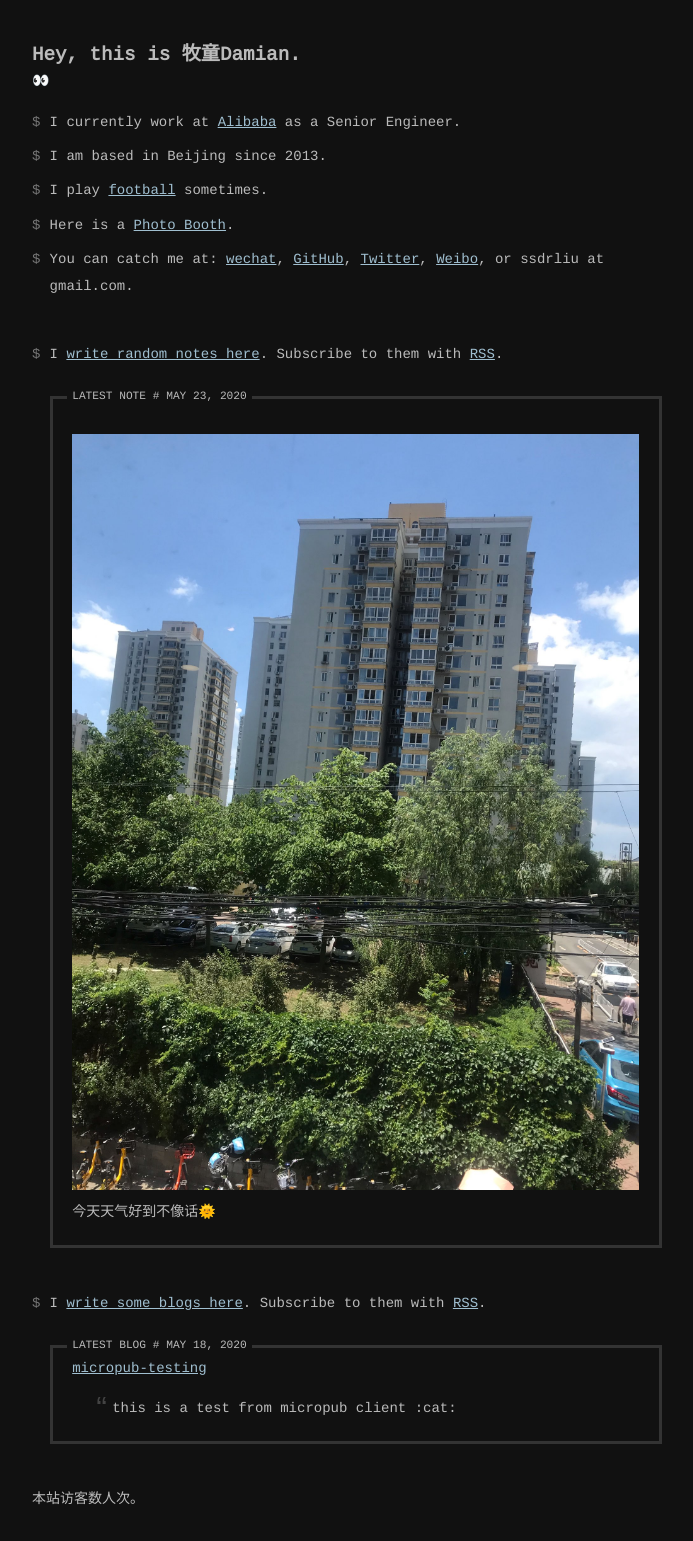
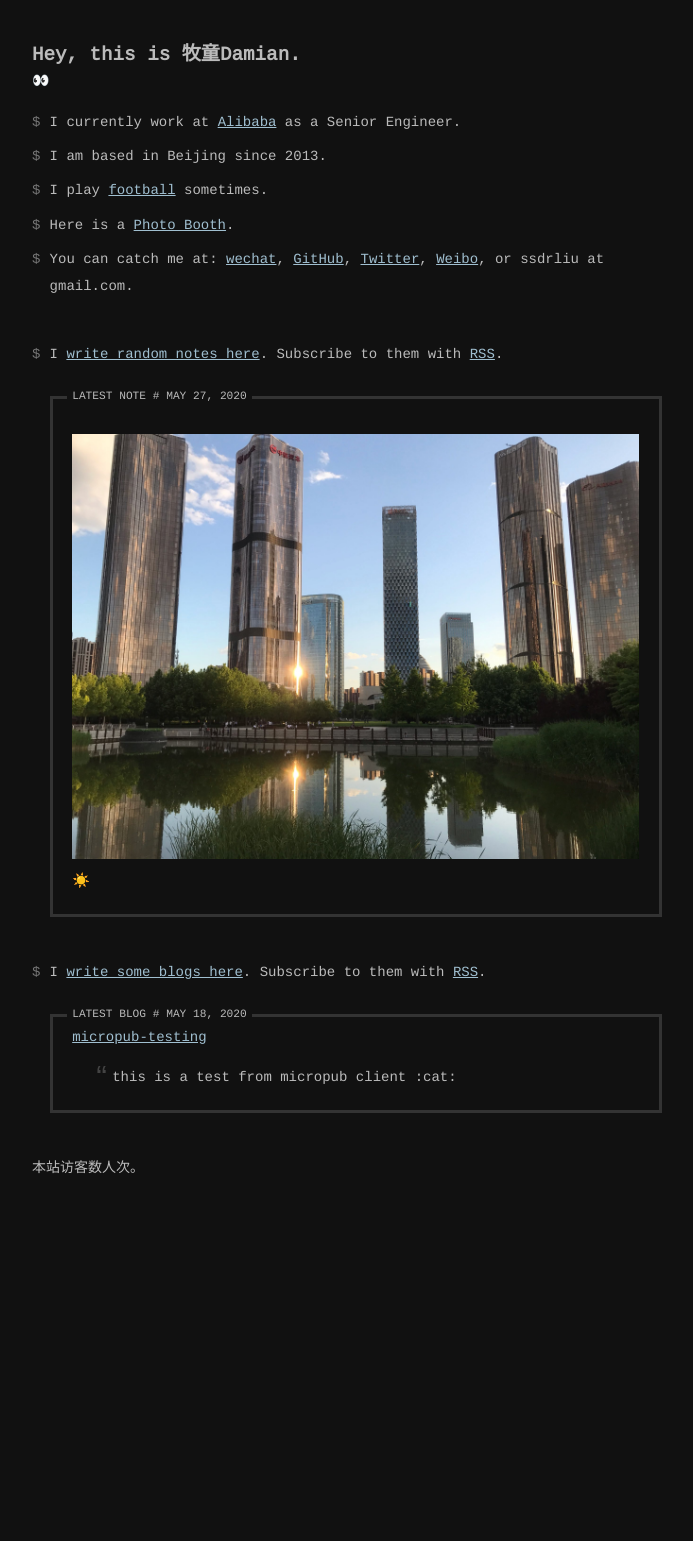
Before and after one commit to ssdr/site, a Jekyll site: the page built from index.html, in a window 1280 px wide. Shown: the whole page, without its empty margins (293-986 px from the left). Built offline with Jekyll 4.4.1, drawn with Linux system fonts in a browser that asks for light colours; comment, search, counter and statistics services are not loaded; after the commit the page ends 1211 px from its top, so only the background shows below that.

Commit message:
📝 Update an entry via micropub

```diff
--- a/_data/notes.yml
+++ b/_data/notes.yml
@@ -1,3 +1,7 @@
+- date: 2020/05/27 18:07
+  content: |
+    ![](https://damian.life/images/4253348-image.jpg) ☀️
+
 - date: 2020/05/23 04:16
   content: |
     ![](https://damian.life/images/6594852-image.jpg) 今天天气好到不像话🌞
```
